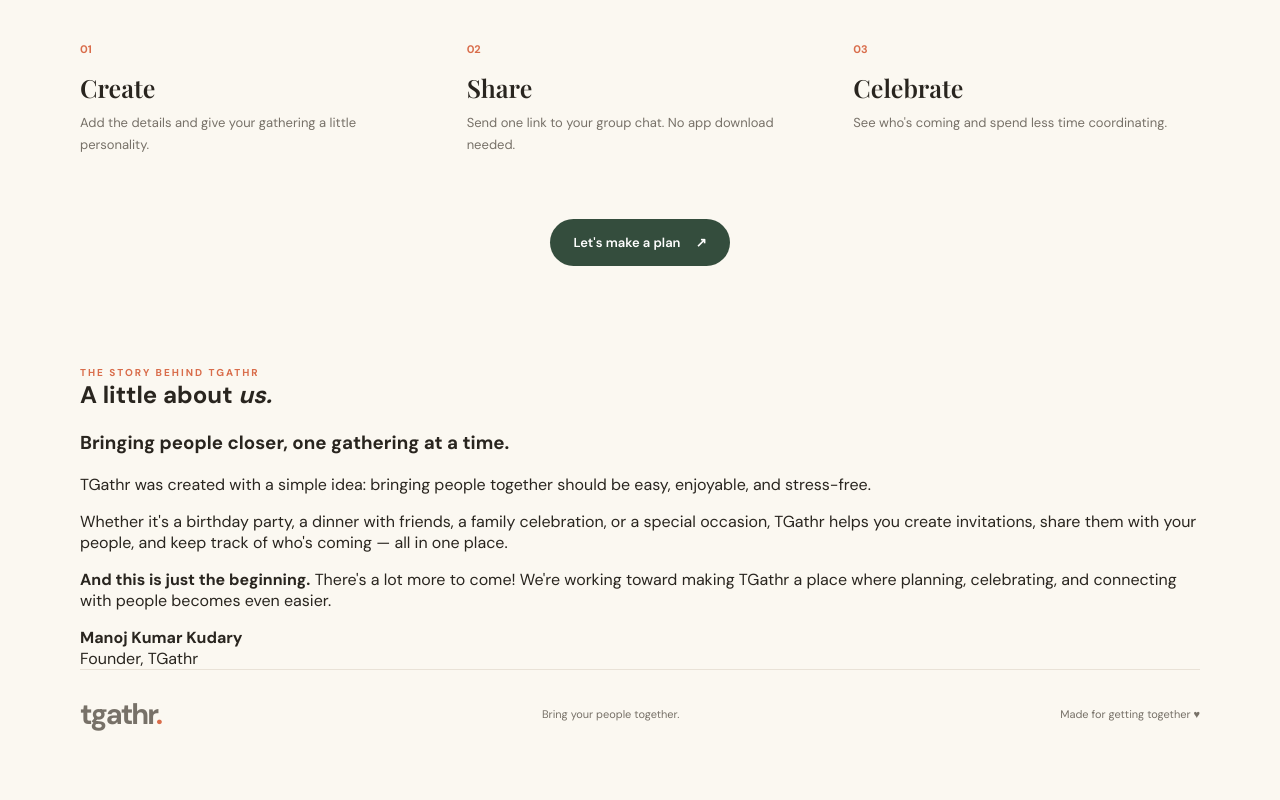
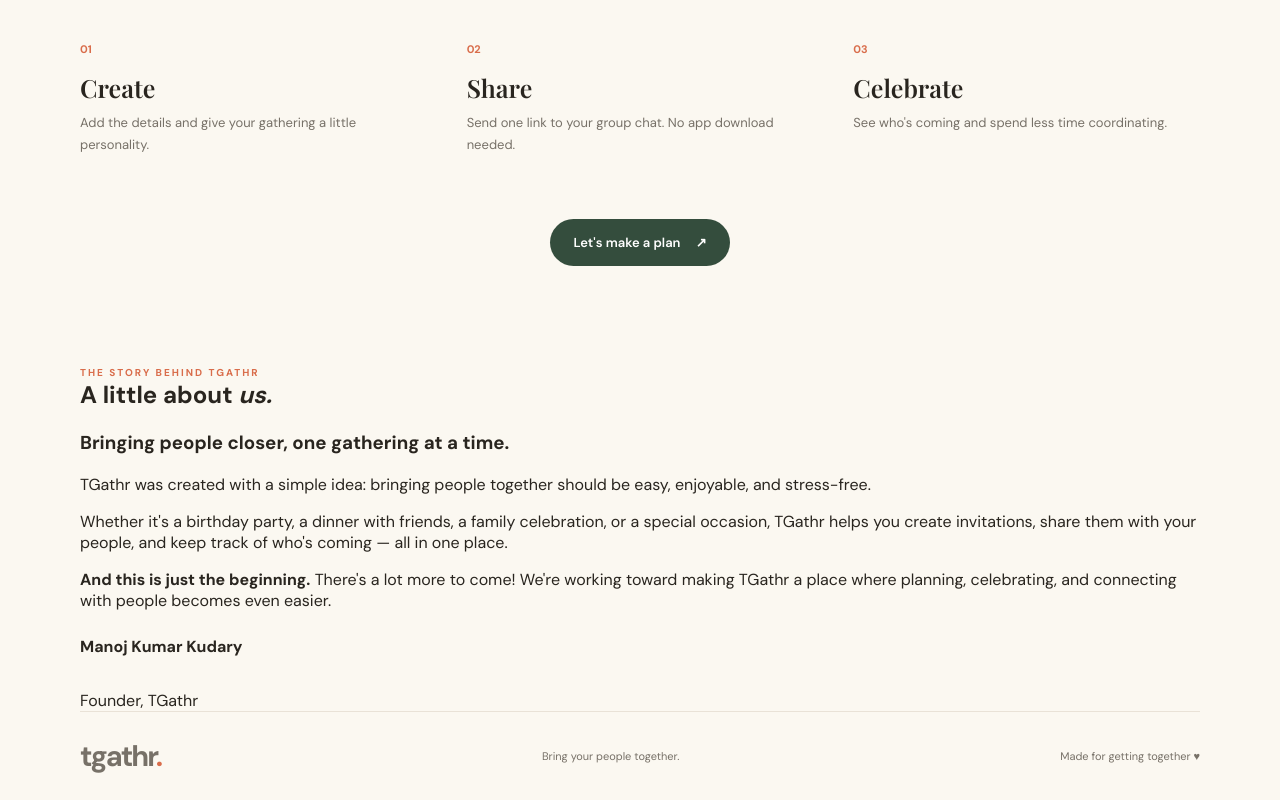
Before and after one commit to Manojkumar456Kudary/tgathr, a Next.js app: page / in a window 1280 px wide. Shown: the part 1444-2244 px from the top of the page. Before the commit the page ends 2202 px from the top, so only its background shows below. Built offline with nearby package versions, Linux system fonts and the light colour scheme; no server answers; a web font is replaced by a local one.

Commit message:
Add styles for about section founder details

```diff
--- a/app/globals.css
+++ b/app/globals.css
@@ -1356,3 +1356,22 @@ textarea { min-height: 90px; resize: vertical; }
     text-align: left;
   }
 }
+
+/* ABOUT SECTION - FOUNDER DETAILS */
+
+.about-founder {
+  display: flex;
+  flex-direction: column;
+  align-items: flex-start;
+  gap: 5px;
+  margin-top: 25px;
+}
+
+.about-founder strong {
+  display: block;
+}
+
+.about-founder span {
+  display: block;
+  margin-top: 2px;
+}
```
